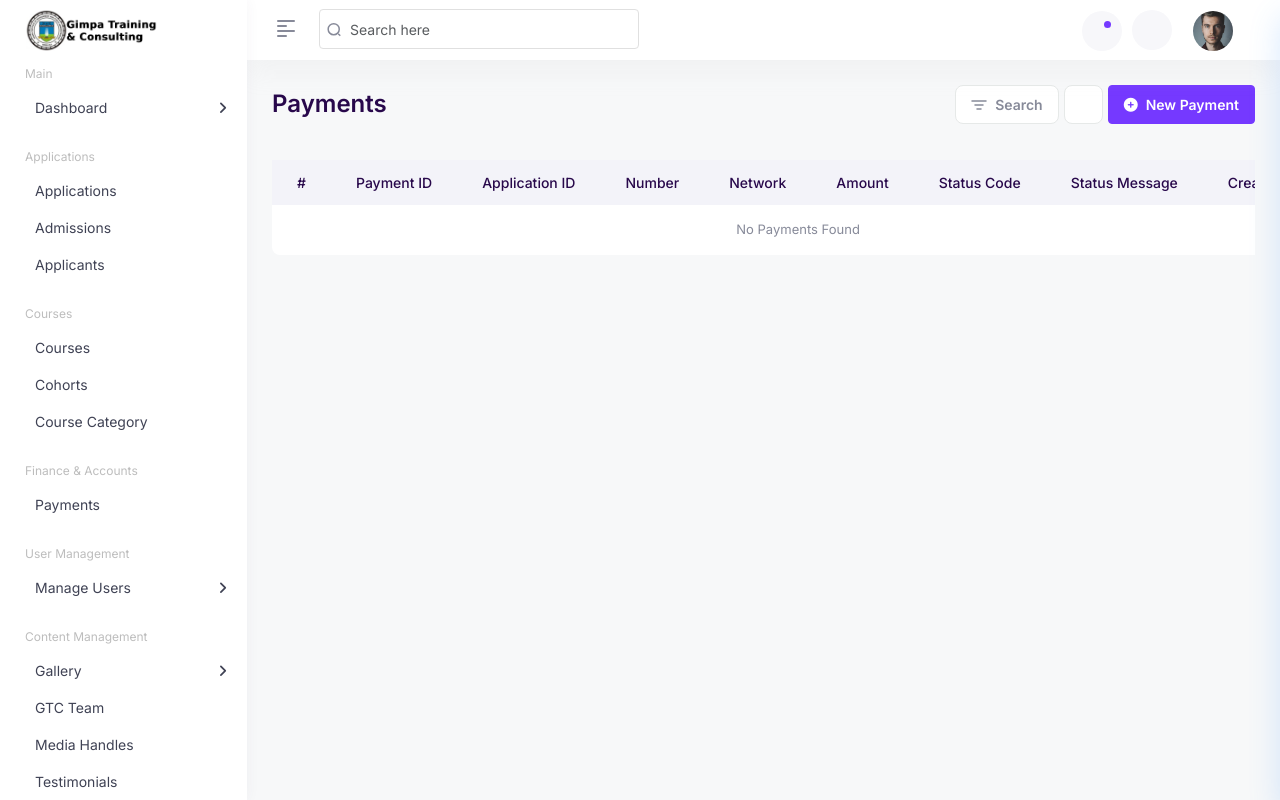
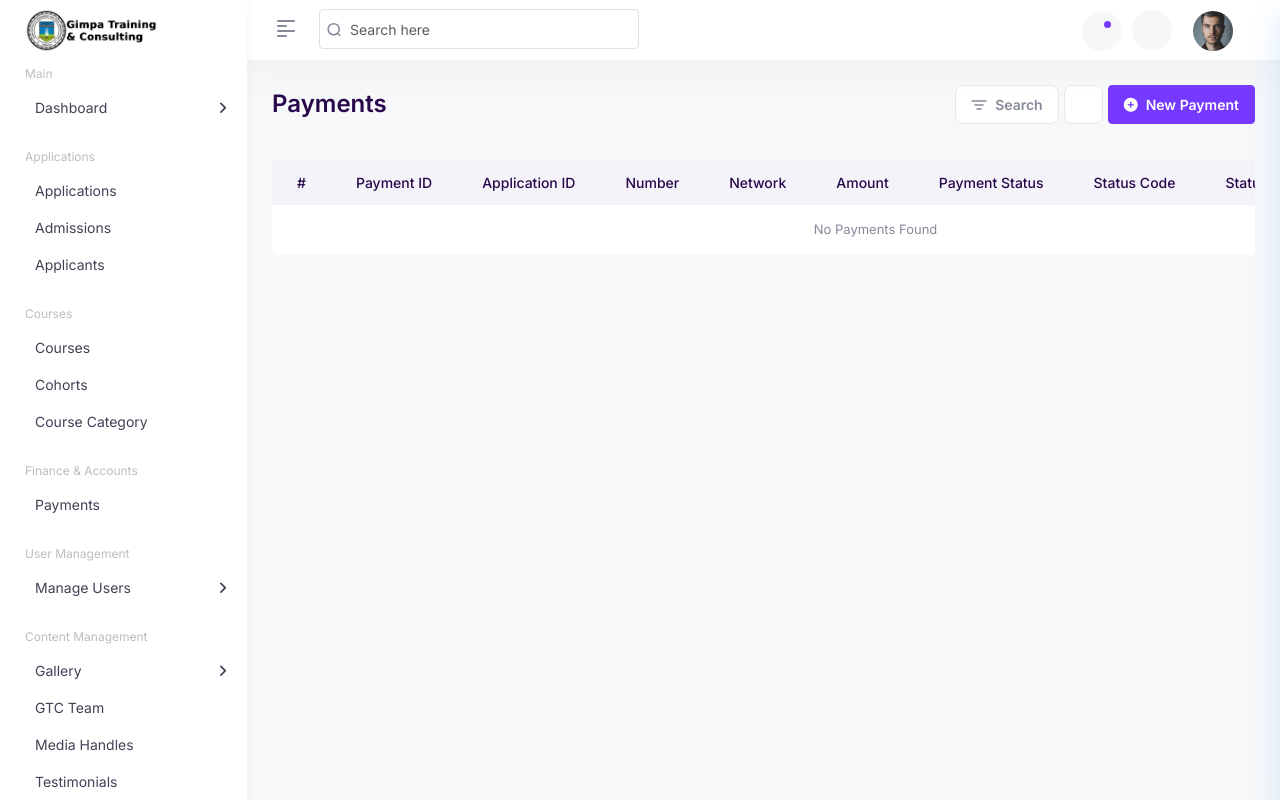
Before and after one commit to gimpa-gtc/gtc, a Django app: page /dashboard/payments/ in a window 1280 px wide. Run offline with Django 4.2, Linux system fonts and the light colour scheme; data that the repository does not hold is empty; some libraries are stand-ins or nearby versions.

Commit message:
Update payments.html

```diff
--- a/gtccore/dashboard/templates/dashboard/pages/payments.html
+++ b/gtccore/dashboard/templates/dashboard/pages/payments.html
@@ -53,6 +53,7 @@
                                         <th>Number</th>
                                         <th>Network</th>
                                         <th>Amount</th>
+                                        <th>Payment Status</th>
                                         <th>Status Code</th>
                                         <th>Status Message</th>
                                         <th>Created At</th>
@@ -63,11 +64,12 @@
                                     {% for payment in payments %}
                                     <tr>
                                         <td>{{forloop.counter}}</td>
-                                        <td>{{payment.payment_id}}</td>
+                                        <td>{{payment.transaction_id}}</td>
                                         <td>{{payment.application.application_id}}</td>
                                         <td>{{payment.number}}</td>
                                         <td>{{payment.network}}</td>
                                         <td>{{payment.amount}}</td>
+                                        <td>{{payment.get_payment_status}}</td>
                                         <td>{{payment.status_code}}</td>
                                         <td>{{payment.status_message}}</td>
                                         <td>{{payment.created_at}}</td>
@@ -75,7 +77,7 @@
                                     {% endfor %}
                                     {% else %}
                                     <tr>
-                                        <td colspan="9" class="text-center">No Payments Found</td>
+                                        <td colspan="10" class="text-center">No Payments Found</td>
                                     </tr>
                                     {% endif %}
                                 </tbody>
```
